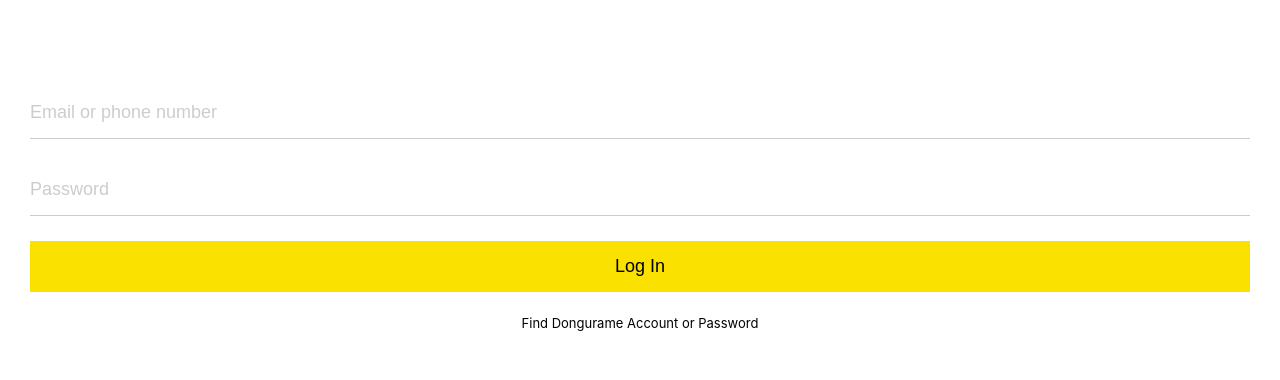
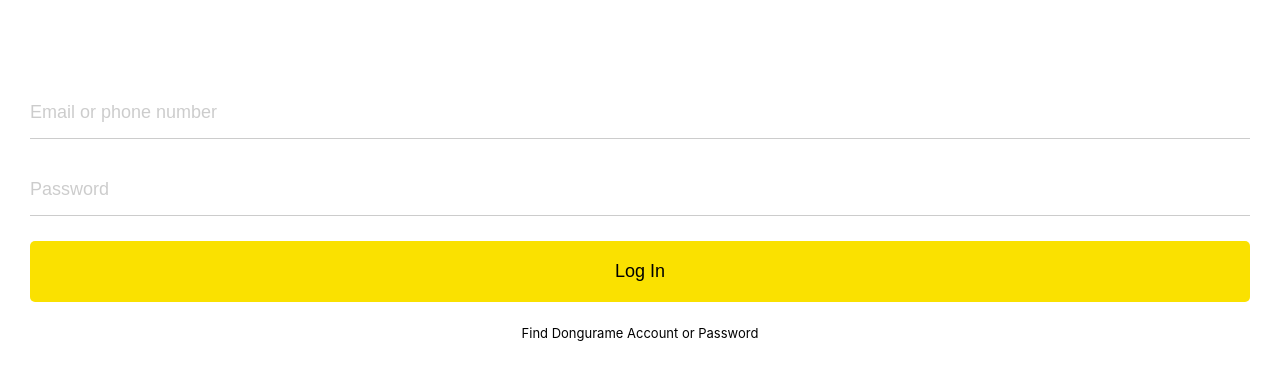
Before and after one commit to donguramee/dongurame-clone-2023, a plain HTML site: page index.html in a window 1280 px wide. Shown: the part 180-560 px from the top of the page. Drawn offline with Linux system fonts and the light colour scheme.

Commit message:
Update styles.css

```diff
--- a/css/styles.css
+++ b/css/styles.css
@@ -48,6 +48,8 @@ body {
 #login-form input[type="submit"] {
   background-color: var(--yellow);
   cursor: pointer;
+  padding: 20px 0px;
+  border-radius: 5px;
 }
 
 #login-form a {
```
